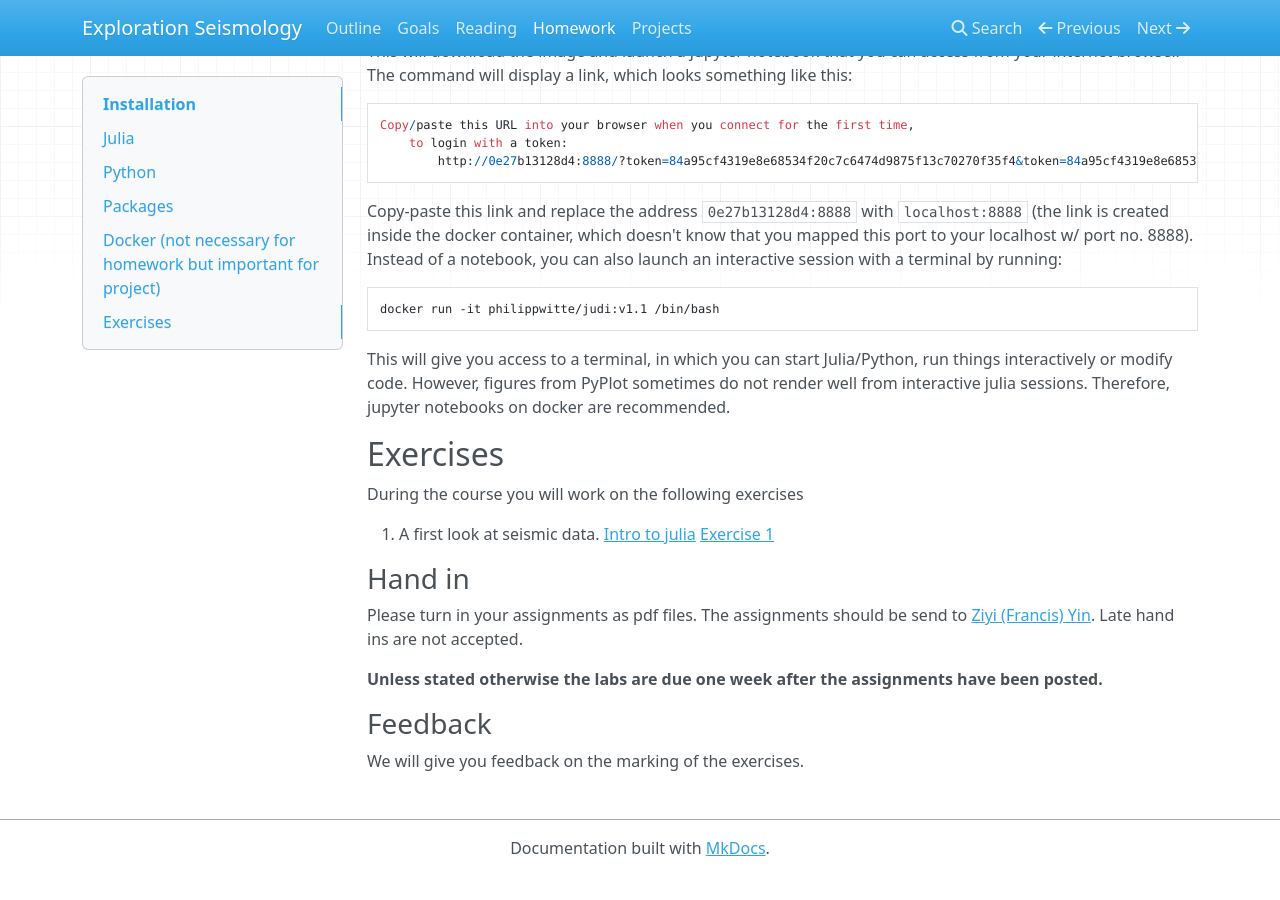
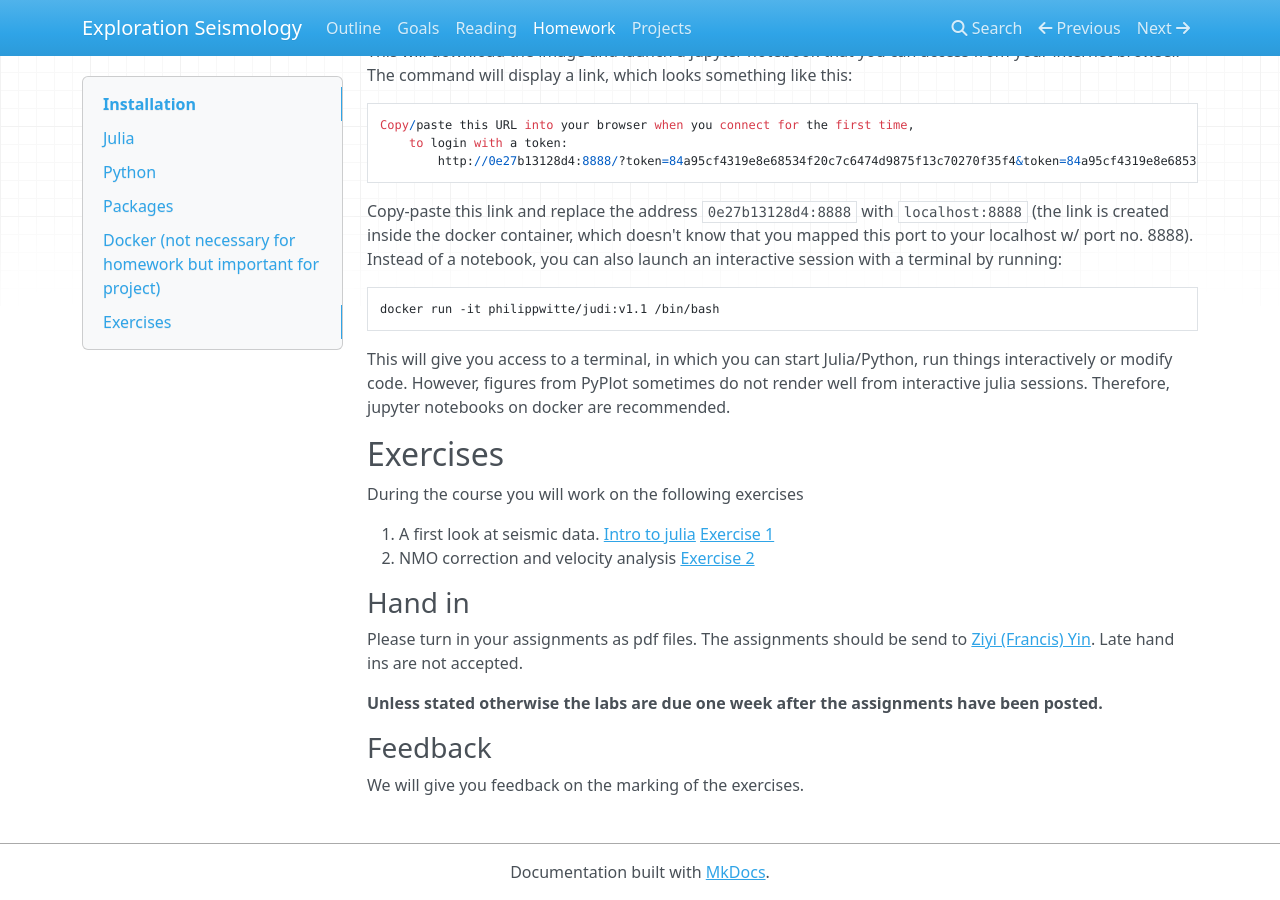
Before and after one commit to flexie/eas-4803-8803-ccs, an MkDocs documentation site: the page built from docs/homework.md, in a window 1280 px wide and 900 px high, scrolled down 1855 px. Built offline with MkDocs 1.6.1, drawn with Linux system fonts in a browser that asks for light colours; nearby versions of some CDN libraries; old or Windows-style settings are respelled for this version of MkDocs; before the commit the page ends 2731 px from its top, so only the background shows below that.

Commit message:
Added homework 2

```diff
--- a/docs/homework.md
+++ b/docs/homework.md
@@ -103,9 +103,9 @@ This will give you access to a terminal, in which you can start Julia/Python, ru
 During the course you will work on the following exercises
 
 1. A first look at seismic data. [Intro to julia](Assignments/introduction_to_julia.md) [Exercise 1](Assignments/Exercise1.md)
+2. NMO correction and velocity analysis [Exercise 2](Assignments/Exercise2.md)
 
-<!-- 2. NMO correction and velocity analysis [Exercise 2](Assignments/Exercise2.md)
-3. Wavefield extrapolation and migration. [Exercise 3](Assignments/Exercise3.md) (Due Date: February 4,2020)
+<!-- 3. Wavefield extrapolation and migration. [Exercise 3](Assignments/Exercise3.md) (Due Date: February 4,2020)
 4. Fourier, Radon and filtering.[Exercise 4](Assignments/Exercise4.md) (Due Date: February 11,2020)
 5. From processing to inversion I.[Exercise 5](Assignments/Exercise5.md) (Due Date: March 5,2020)
 6. From processing to inversion II. [Exercise 6](Assignments/Exercise6.md) (Due Date: March 17,2020) -->
```
